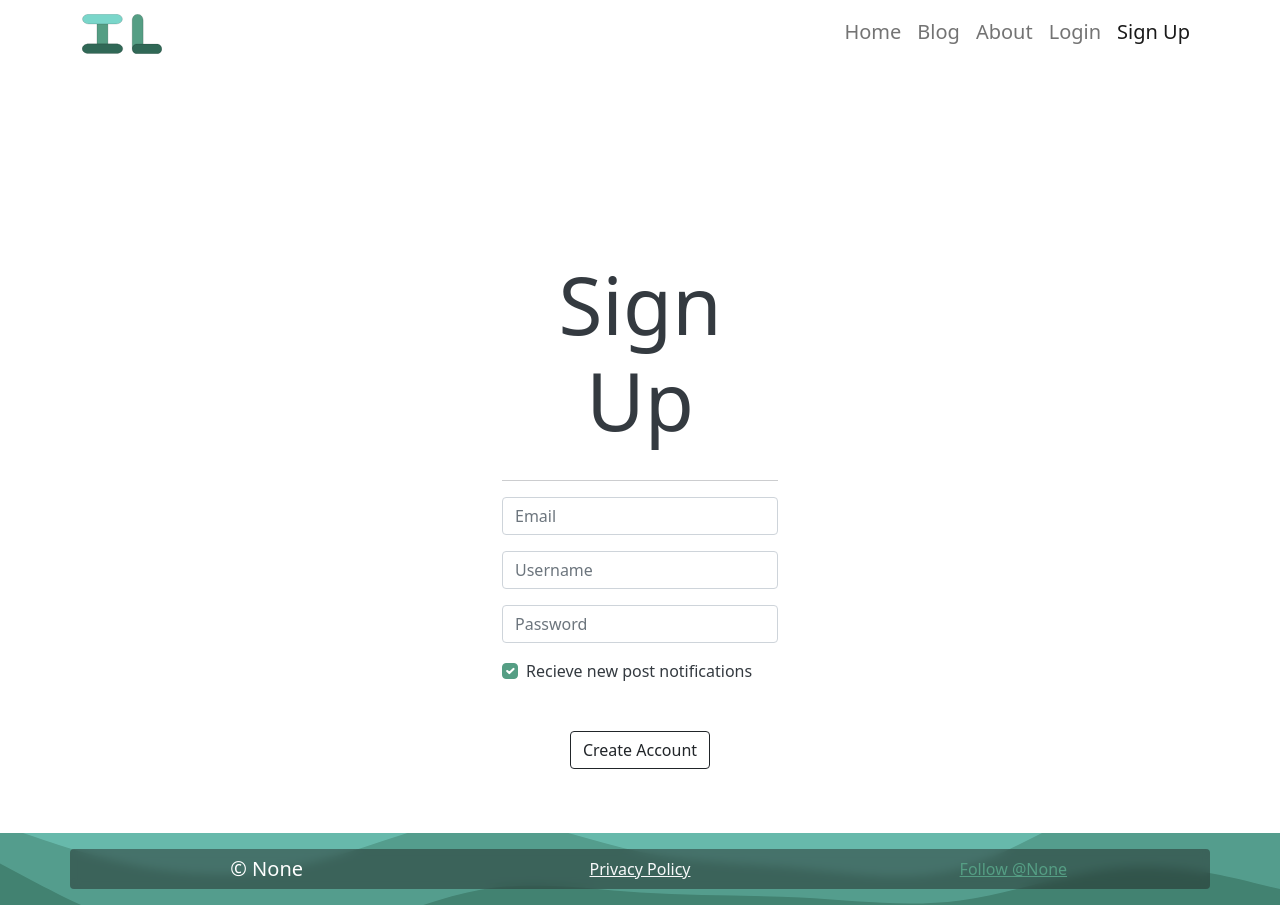
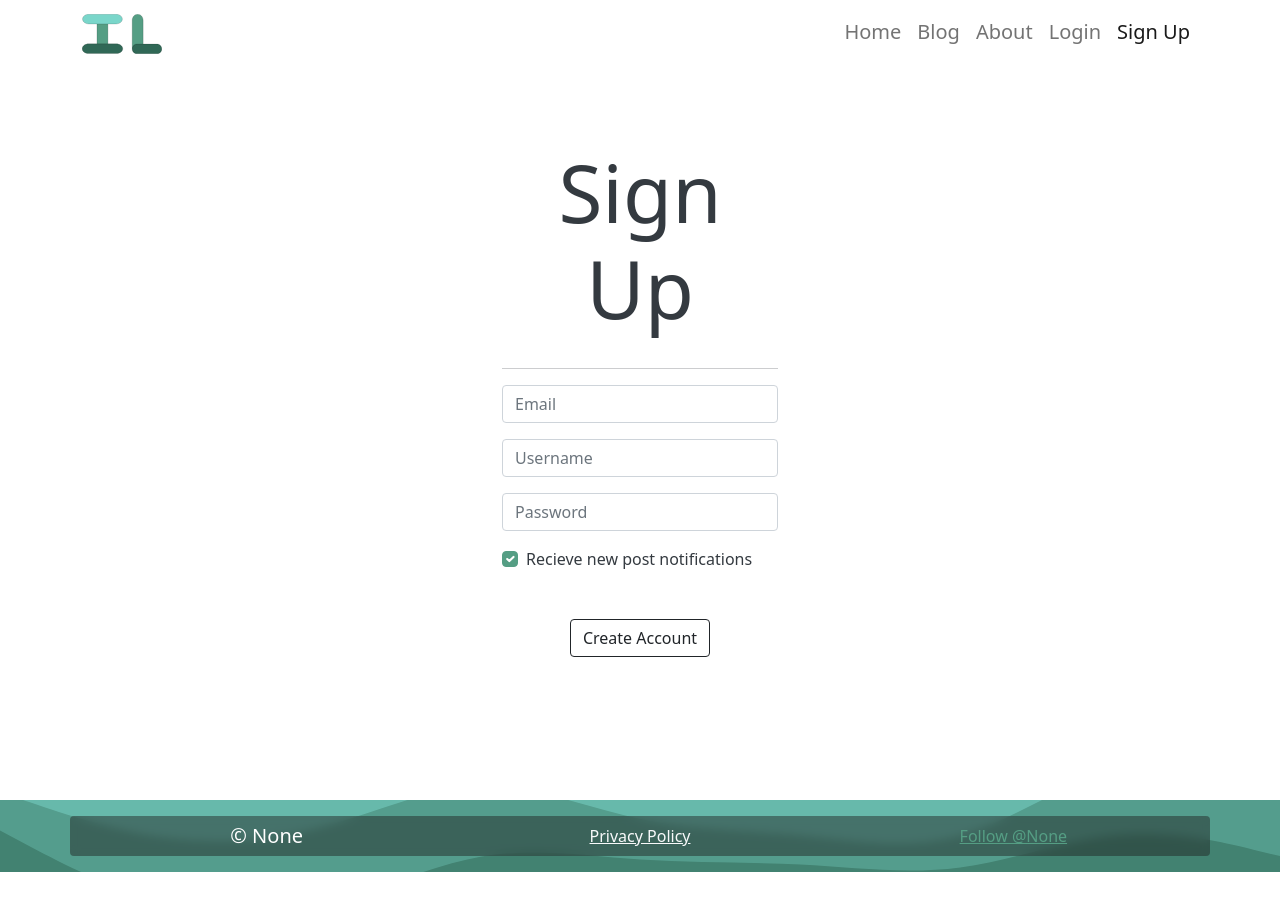
Before and after one commit to IsaacLehman/Full-Flask-Web-App, a Flask app: page /signup/ in a window 1280 px wide. After the commit the page ends 872 px from the top, so only its background shows below. Run offline with Flask 2, Linux system fonts and the light colour scheme; data comes from the database, SQL or seed files in the repository; some libraries are stand-ins or nearby versions.

Commit message:
AdCenter login and signup

```diff
--- a/static/css/pages/login.css
+++ b/static/css/pages/login.css
@@ -0,0 +1,6 @@
+main {
+    height: 100vh;
+    display: flex;
+    align-items: center;
+    margin: 0 !important;
+}
--- a/static/css/pages/signup.css
+++ b/static/css/pages/signup.css
@@ -2,3 +2,10 @@
     background-color: var(--accent-dark);
     border-color: var(--accent-dark);
 }
+
+main {
+    height: 100vh;
+    display: flex;
+    align-items: center;
+    margin: 0 !important;
+}
--- a/templates/signup.html
+++ b/templates/signup.html
@@ -9,13 +9,9 @@ Sign Up
 <link rel="stylesheet" href="{{ url_for('static', filename='css/pages/signup.css') }}">
 {% endblock %}
 
-{% block header_content %}
-<div class="masthead-padding-top"></div>
-{% endblock %}
-
 
 {% block main_content %}
-<div class="justify-content-center container max-300 mt-5">
+<div class="justify-content-center container max-300">
     <h1 class="display-1 text-center pb-3">Sign Up</h1>
     <hr>
     <form action="/signup/" method="post">
```
Also changed, not shown: templates/login.html (+1 -6 lines).
